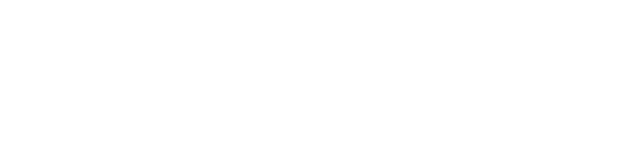
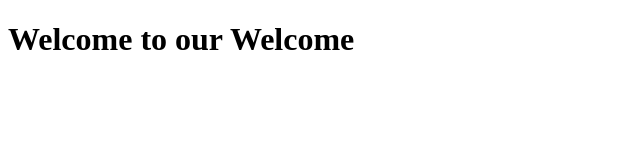
Before and after one commit to reniguntadeepak/BuyIt, a plain HTML site: page index.html in a window 1280 px wide. Shown: the whole page, without its empty margins (0-640 px from the left). Drawn offline with Linux system fonts and the light colour scheme.

Commit message:
Update index.html

```diff
--- a/index.html
+++ b/index.html
@@ -7,6 +7,6 @@
 </head>
 <body>
 
-
+    <h1>Welcome to our Welcome</h1>
 </body>
 </html>
```
